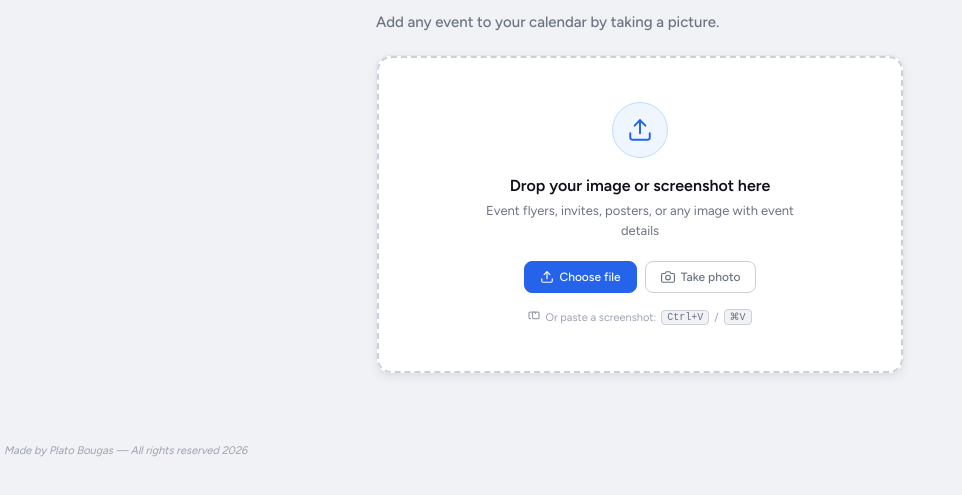
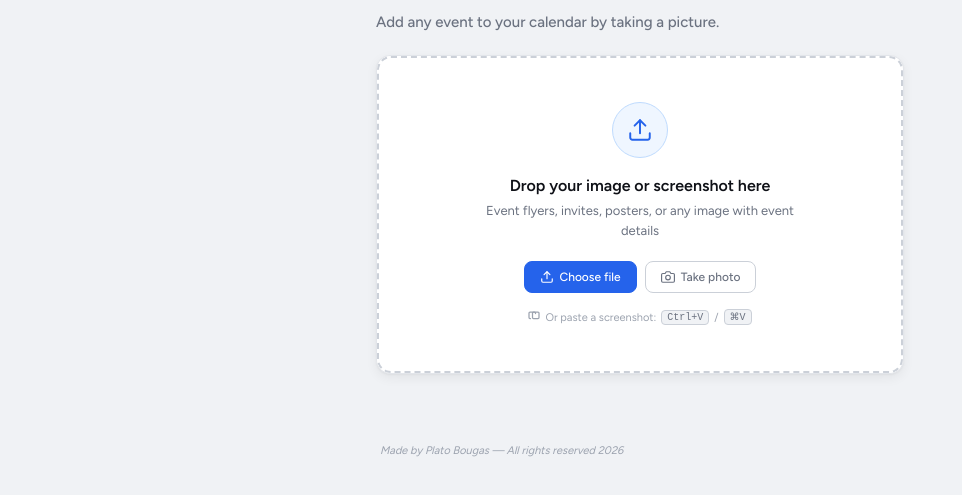
Before and after one commit to PlatoBougas/Eventify, a website: page public/index.html in a window 1280 px wide. Shown: the part 69-564 px from the top of the page, without its empty margins (0-962 px from the left). Drawn offline with Linux system fonts and the light colour scheme.

Commit message:
Update index.html

```diff
--- a/public/index.html
+++ b/public/index.html
@@ -459,7 +459,9 @@ document.addEventListener('paste',e=>{
 showUpload();
 </script>
 
-<p style="font-size:11px;font-style:italic;color:#9ca3af;margin-top:6px;padding-left:4px;">Made by Plato Bougas — All rights reserved 2026</p>
+<div class="wrap" style="max-width:560px;margin:0 auto;padding:0 16px;">
+  <p style="font-size:11px;font-style:italic;color:#9ca3af;margin-top:6px;padding-left:4px;">Made by Plato Bougas — All rights reserved 2026</p>
+</div>
 
 </body>
 </html>
```
